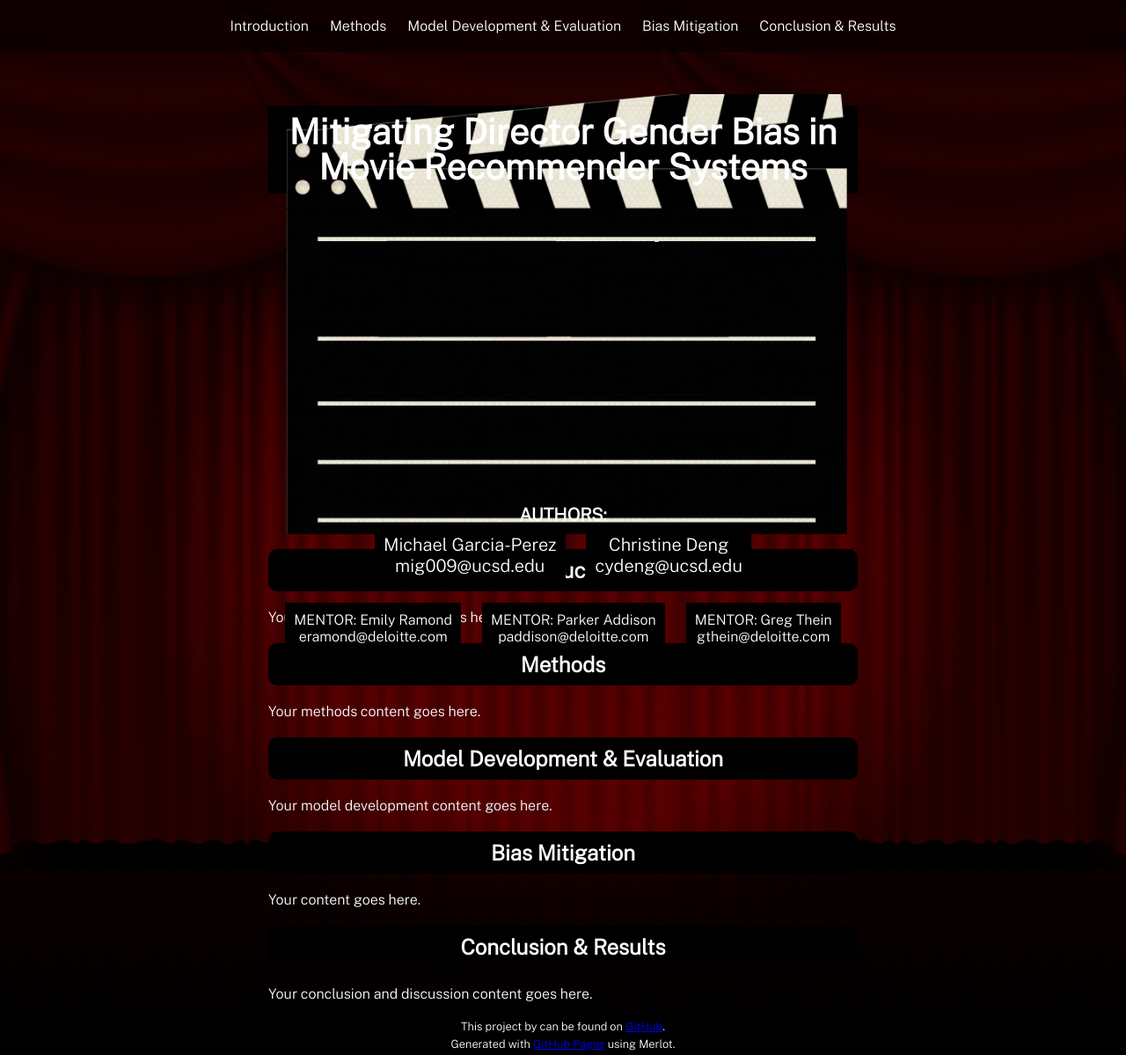
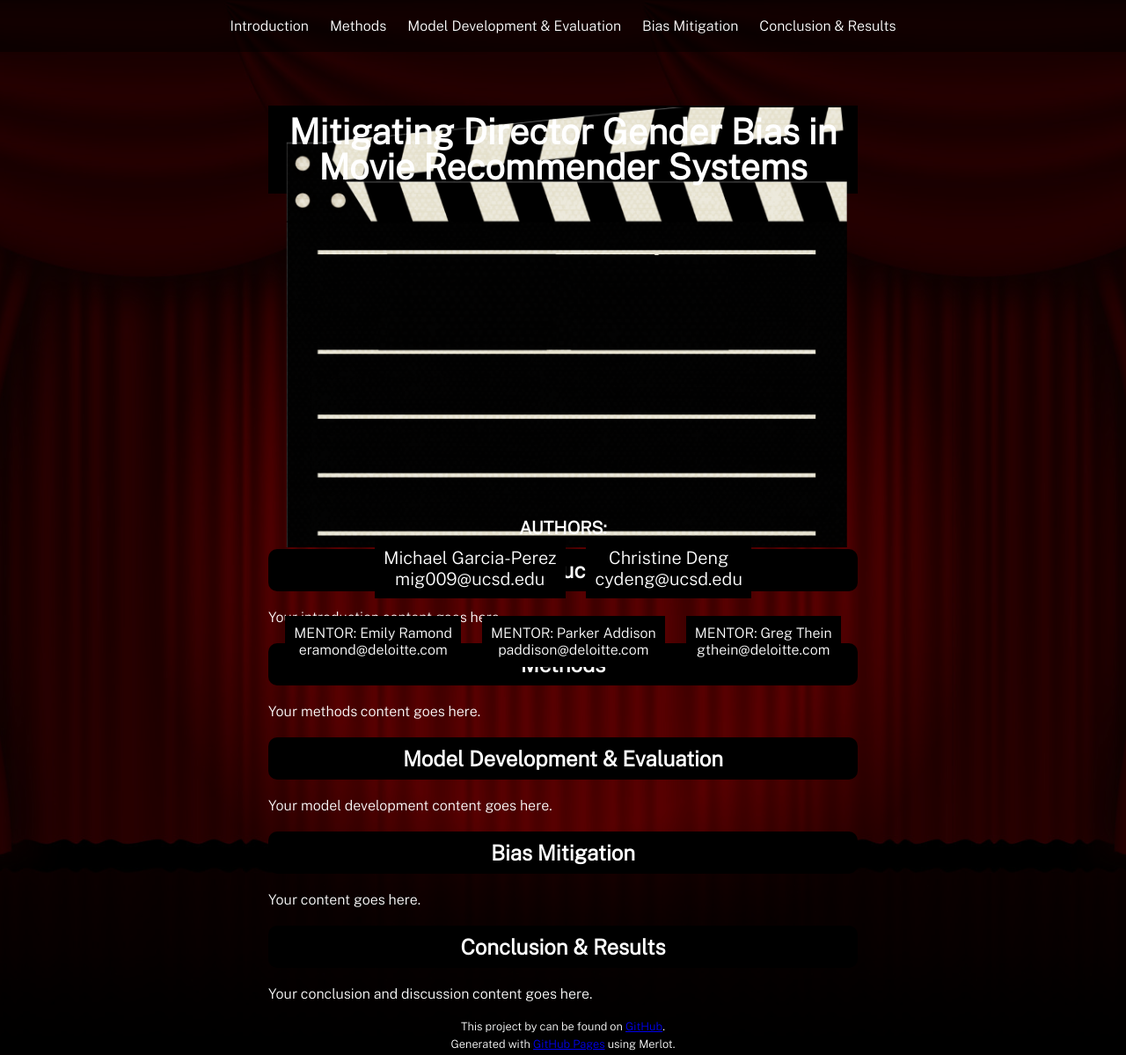
Before and after one commit to michael-garciaperez/DSC180A-Methodology-5, a Jekyll site: the page built from index.md, in a window 1280 px wide and 1199 px high. Shown: the whole window at 88% size. Built offline with Jekyll 4.4.1, drawn with Linux system fonts in a browser that asks for light colours.

Commit message:
Update style.scss

```diff
--- a/assets/css/style.scss
+++ b/assets/css/style.scss
@@ -34,7 +34,7 @@ header {
   width: 100%;
   max-width: 670px;
   height: 500px;
-  margin-top: -140px; /* Adjusted margin-top */
+  margin-top: -125px; /* Adjusted margin-top */
 }
 
 header h1 {
```
